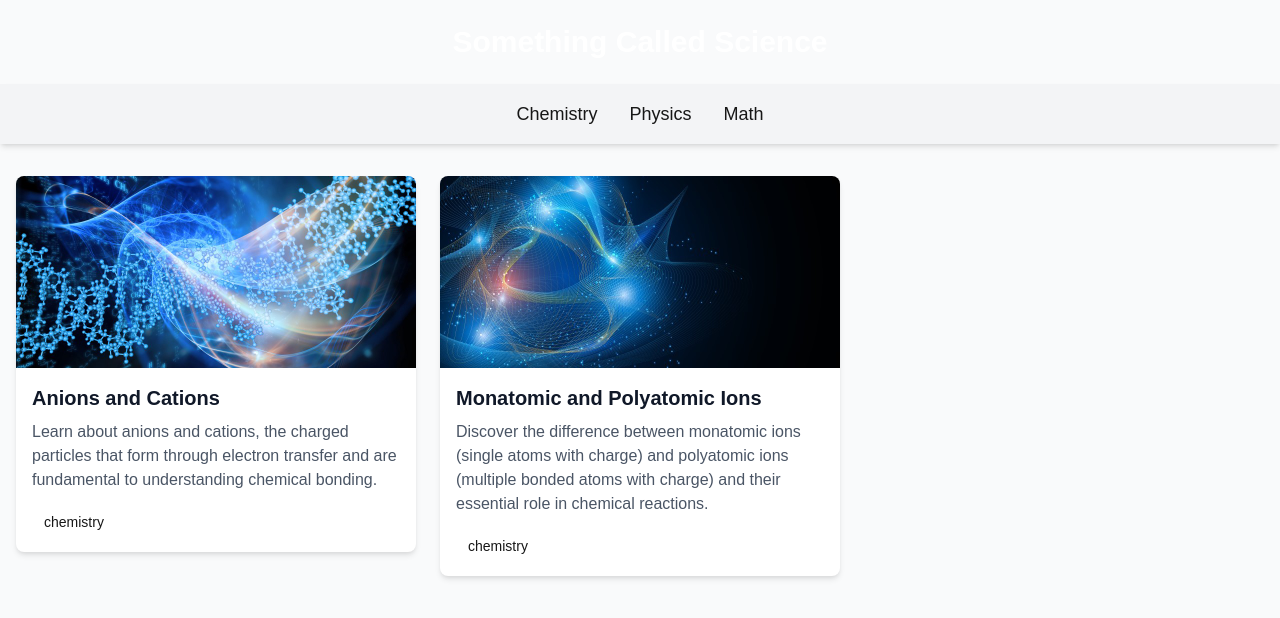
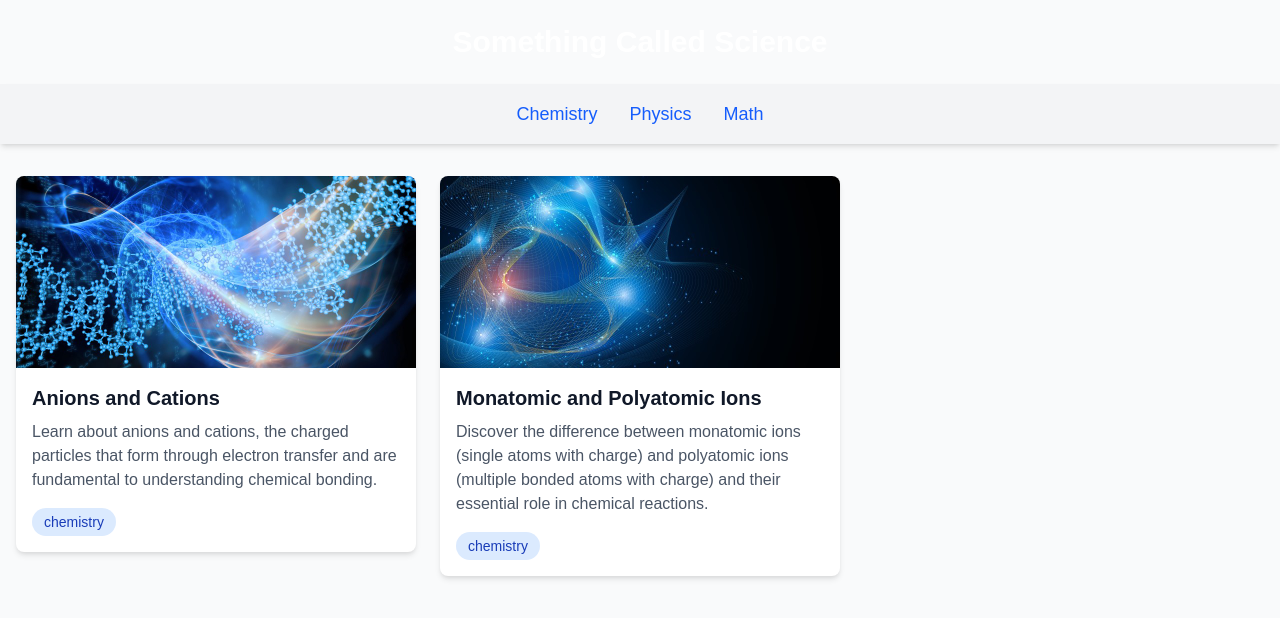
Before and after one commit to rvoogd12/science-blog, a Next.js app: page / in a window 1280 px wide. Shown: the top 618 px of the page. Built offline with nearby package versions, Linux system fonts and the light colour scheme.

Commit message:
Keep only banner in forest green, revert links and tags to blue

```diff
--- a/src/components/Banner.tsx
+++ b/src/components/Banner.tsx
@@ -10,17 +10,17 @@ const Banner: React.FC = () => {
       <nav className="bg-gray-100 shadow-md">
         <ul className="flex justify-center space-x-8 py-4">
           <li>
-            <Link href="/chemistry" className="text-lg text-forest-600 transition-colors hover:text-forest-800">
+            <Link href="/chemistry" className="text-lg text-blue-600 transition-colors hover:text-blue-800">
               Chemistry
             </Link>
           </li>
           <li>
-            <Link href="/physics" className="text-lg text-forest-600 transition-colors hover:text-forest-800">
+            <Link href="/physics" className="text-lg text-blue-600 transition-colors hover:text-blue-800">
               Physics
             </Link>
           </li>
           <li>
-            <Link href="/math" className="text-lg text-forest-600 transition-colors hover:text-forest-800">
+            <Link href="/math" className="text-lg text-blue-600 transition-colors hover:text-blue-800">
               Math
             </Link>
           </li>
--- a/src/components/BlogPostCard.tsx
+++ b/src/components/BlogPostCard.tsx
@@ -25,7 +25,7 @@ const BlogPostCard: React.FC<BlogPostCardProps> = ({ post }) => {
           <h2 className="text-xl font-bold text-gray-900 mb-2">{post.title}</h2>
           <p className="text-gray-600">{post.excerpt}</p>
           <div className="mt-4">
-            <span className="inline-block bg-forest-100 text-forest-800 text-sm px-3 py-1 rounded-full">
+            <span className="inline-block bg-blue-100 text-blue-800 text-sm px-3 py-1 rounded-full">
               {post.category}
             </span>
           </div>
--- a/src/components/MarkdownContent.tsx
+++ b/src/components/MarkdownContent.tsx
@@ -44,12 +44,12 @@ export default function MarkdownContent({ slug }: MarkdownContentProps) {
           li: ({children}) => <li className="text-gray-700 leading-relaxed">{children}</li>,
           strong: ({children}) => <strong className="font-semibold text-gray-900">{children}</strong>,
           em: ({children}) => <em className="italic text-gray-700">{children}</em>,
-          blockquote: ({children}) => <blockquote className="border-l-4 border-forest-600 pl-4 italic text-gray-600 mb-4">{children}</blockquote>,
+          blockquote: ({children}) => <blockquote className="border-l-4 border-blue-500 pl-4 italic text-gray-600 mb-4">{children}</blockquote>,
           code: ({children}) => <code className="bg-gray-100 text-gray-800 px-1 py-0.5 rounded text-sm font-mono">{children}</code>,
           a: ({href, children}) => (
             <a
               href={href}
-              className="text-forest-800 hover:text-forest-600 font-medium underline decoration-1 underline-offset-2"
+              className="text-blue-800 hover:text-blue-600 font-medium underline decoration-1 underline-offset-2"
               target={href?.startsWith('http') ? '_blank' : undefined}
               rel={href?.startsWith('http') ? 'noopener noreferrer' : undefined}
             >
--- a/src/components/PostContent.tsx
+++ b/src/components/PostContent.tsx
@@ -67,7 +67,7 @@ export default function PostContent({ slug }: PostContentProps) {
 
         <div className="bg-white p-6 rounded-lg shadow-md">
           <div className="mb-4">
-            <span className="inline-block bg-forest-100 text-forest-800 text-sm px-3 py-1 rounded-full">
+            <span className="inline-block bg-blue-100 text-blue-800 text-sm px-3 py-1 rounded-full">
               {post.category}
             </span>
           </div>
@@ -78,7 +78,7 @@ export default function PostContent({ slug }: PostContentProps) {
         </div>
 
         <div className="mt-6">
-          <Link href="/" className="text-forest-600 hover:text-forest-800">
+          <Link href="/" className="text-blue-600 hover:text-blue-800">
             ← Back to home
           </Link>
         </div>
```
